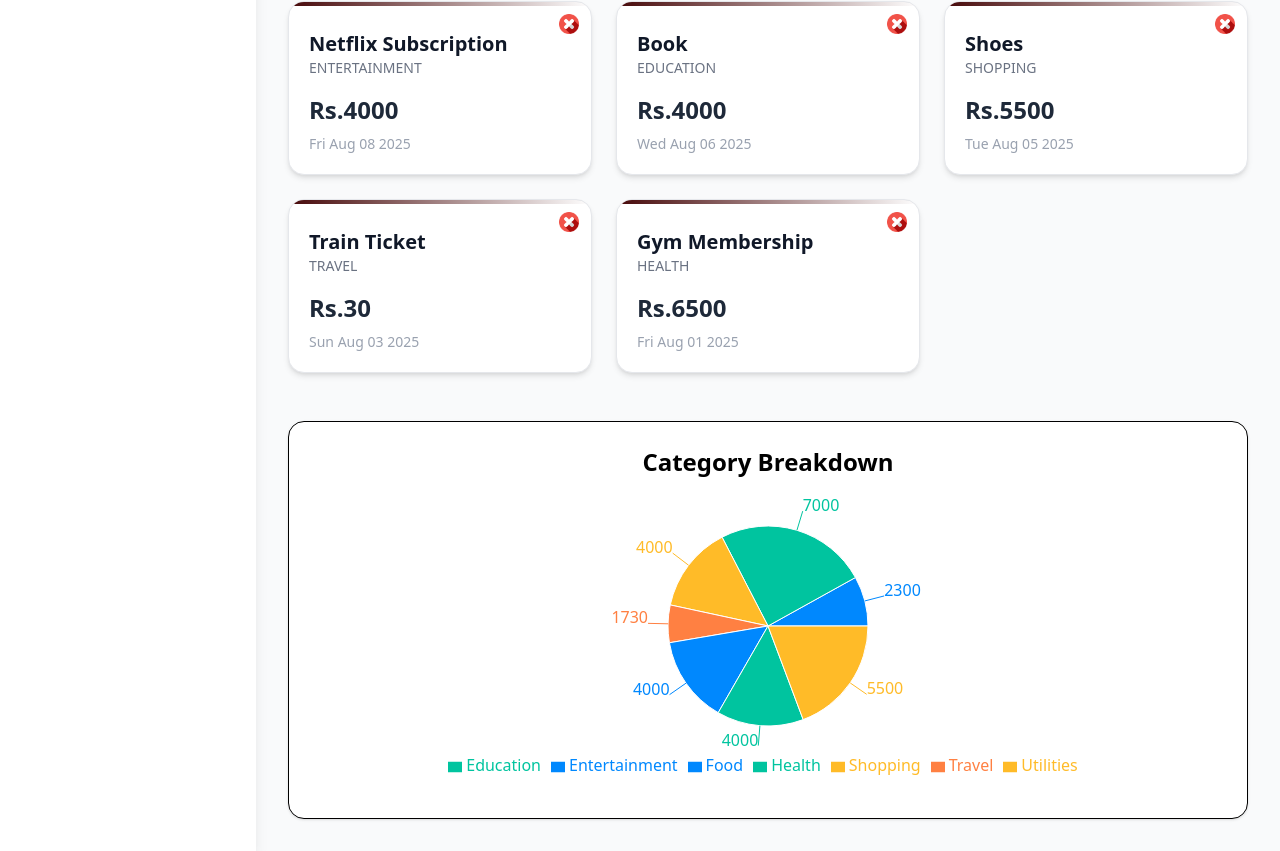
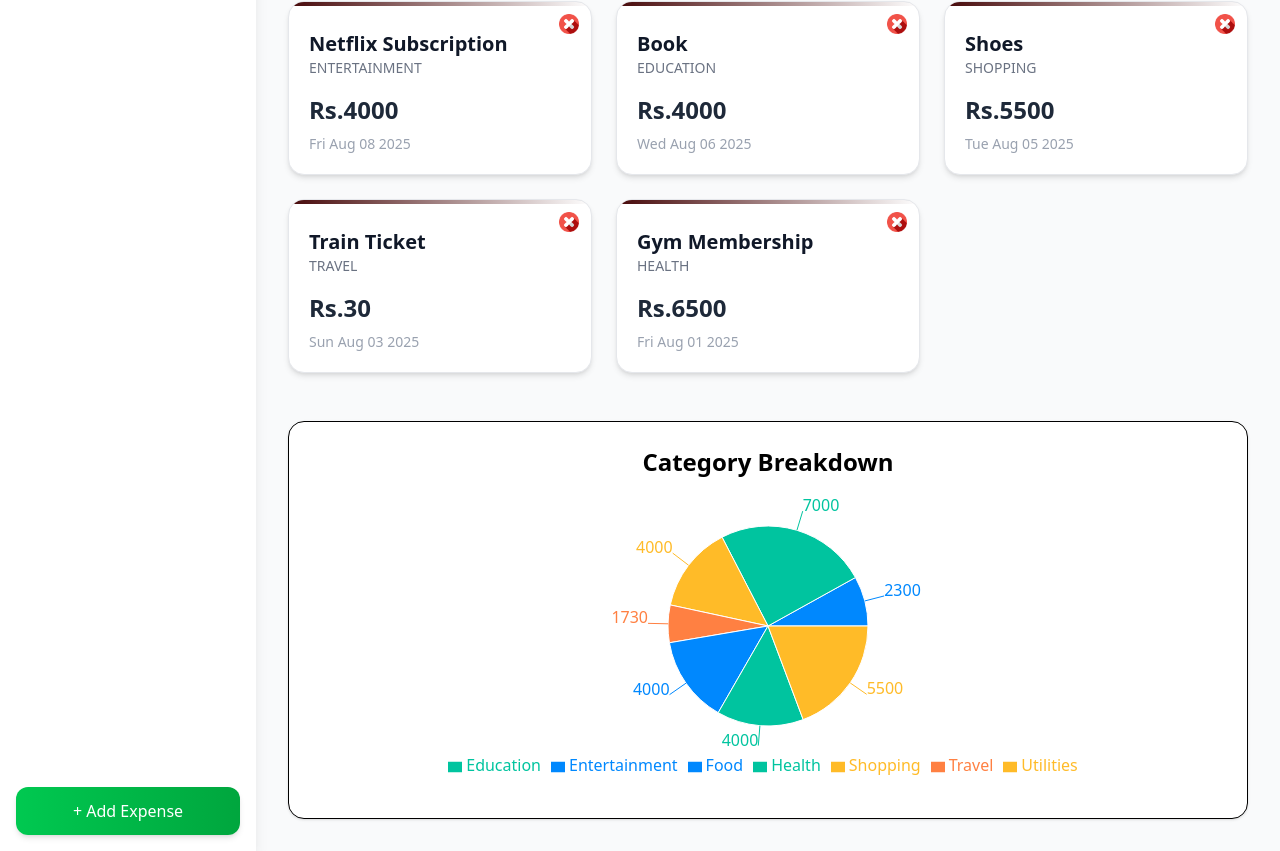
Before and after one commit to dulmini11/coinwise, a Next.js app: page / in a window 1280 px wide. Shown: the part 715-1566 px from the top of the page. Built offline with nearby package versions, Linux system fonts and the light colour scheme.

Commit message:
Moved the Add Expense action into the sidebar

```diff
--- a/src/app/page.tsx
+++ b/src/app/page.tsx
@@ -419,7 +419,7 @@ export default function ExpensesPage() {
     >
       {/* Sidebar */}
 <div
-        className={`shadow-lg transition-all duration-300 ${
+  className={`shadow-lg flex flex-col transition-all duration-300 ${
     darkMode ? "bg-black text-white" : "bg-white text-black"
   } ${isMinimized ? "w-20" : "w-64"}`}
 >
@@ -428,7 +428,7 @@ export default function ExpensesPage() {
       <h1 className="text-xl font-bold">Expenses Tracker</h1>
     )}
     <div className="flex gap-2">
-            {/* Dark Mode Toggle Button 🌙☀️ */}
+      {/* Dark Mode Toggle */}
       <button
         onClick={() => setDarkMode(!darkMode)}
         className="p-2 rounded-full hover:bg-gray-200 dark:hover:bg-gray-300/30 transition"
@@ -437,14 +437,15 @@ export default function ExpensesPage() {
       </button>
       <button
         onClick={() => setIsMinimized(!isMinimized)}
-              className="rounded hover:bg-gray-300/30  dark:hover:bg-gray-700"
+        className="rounded hover:bg-gray-300/30 dark:hover:bg-gray-700"
       >
         <Menu size={24} />
       </button>
     </div>
   </div>
 
-        <nav className="mt-6 flex flex-col gap-1">
+  {/* Sidebar Nav Items */}
+  <nav className="mt-6 flex flex-col gap-1 flex-1">
     {sidebarItems.map((item) => (
       <button
         key={item.id}
@@ -464,7 +465,18 @@ export default function ExpensesPage() {
       </button>
     ))}
   </nav>
+
+  {/* Add Expense Button at Sidebar Bottom */}
+  <div className="mt-auto p-4">
+    <button
+      onClick={() => setShowForm(true)}
+      className="w-full bg-gradient-to-r from-green-500 to-green-600 hover:from-green-600 hover:to-green-700 text-white font-medium py-3 rounded-xl shadow-md transition-all duration-200 hover:shadow-lg hover:scale-105"
+    >
+      + Add Expense
+    </button>
   </div>
+</div>
+
 
       {/* Main Content */}
       <div className="flex-1 p-8">
```
Lines whose indentation alone changed are shown as unchanged.
